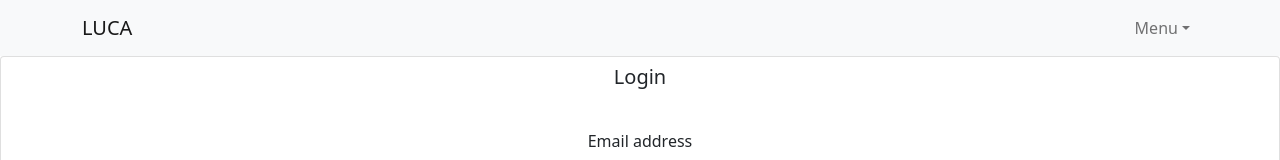
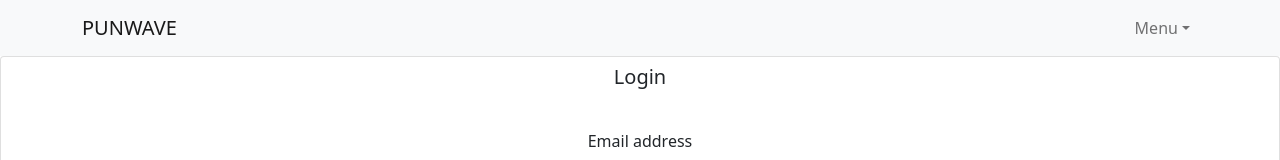
Before and after one commit to victorien1963/luca-web, a React (Create React App) app: page / in a window 1280 px wide. Shown: the top 160 px of the page. Built offline with nearby package versions, Linux system fonts and the light colour scheme.

Commit message:
first commit

```diff
--- a/src/App.css
+++ b/src/App.css
@@ -4,6 +4,10 @@
 
 .App-textLeft{
   text-align: left;
+}
+
+.App-textCenter{
+  text-align: center;
 }
 
 .App-logo {
--- a/src/components/InfoDialog.jsx
+++ b/src/components/InfoDialog.jsx
@@ -10,7 +10,7 @@ function InfoDialog(props) {
   const { imgSrc, content } = setting
   return (
     <Modal show={show} onHide={handleClose}>
-      <Modal.Body>
+      <Modal.Body className="App-textCenter">
         <Image src={imgSrc} fluid />
         {content}
       </Modal.Body>
--- a/src/components/LinkBox.jsx
+++ b/src/components/LinkBox.jsx
@@ -4,7 +4,6 @@ import Card from 'react-bootstrap/Card'
 
 function LinkBox(props) {
   const { title, setting } = props
-  // const { title, content, imgSrc, link } = setting
   return (
     <Card>
       <Card.Body>
--- a/src/components/NavBar.jsx
+++ b/src/components/NavBar.jsx
@@ -8,7 +8,7 @@ function NavBar() {
   return (
     <Navbar bg="light" expand="lg">
       <Container>
-        <Navbar.Brand href="/">LUCA</Navbar.Brand>
+        <Navbar.Brand href="/">PUNWAVE</Navbar.Brand>
         <Navbar.Toggle aria-controls="basic-navbar-nav" />
         <Navbar.Collapse id="basic-navbar-nav">
           <Nav className="ms-auto">
```
